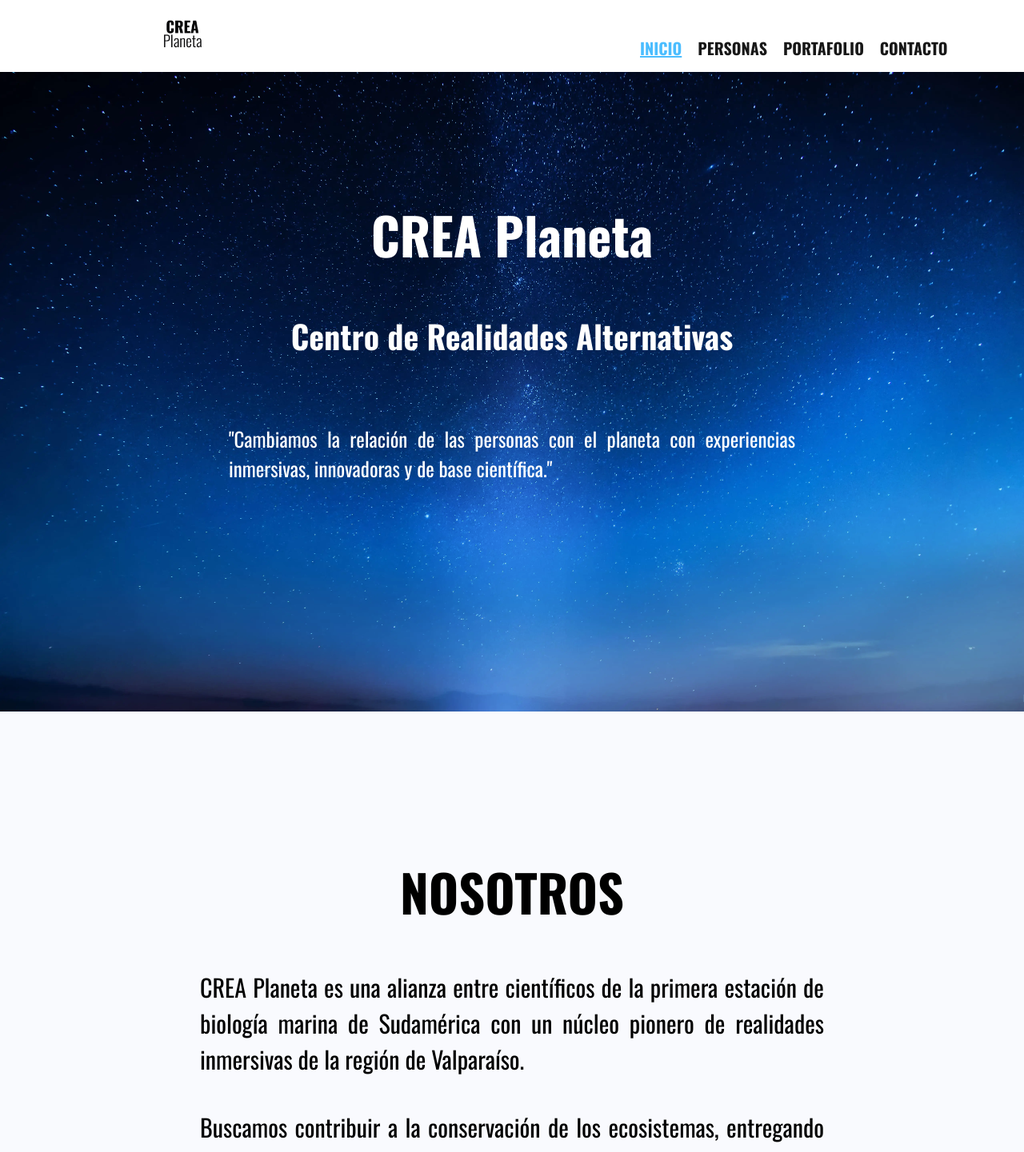
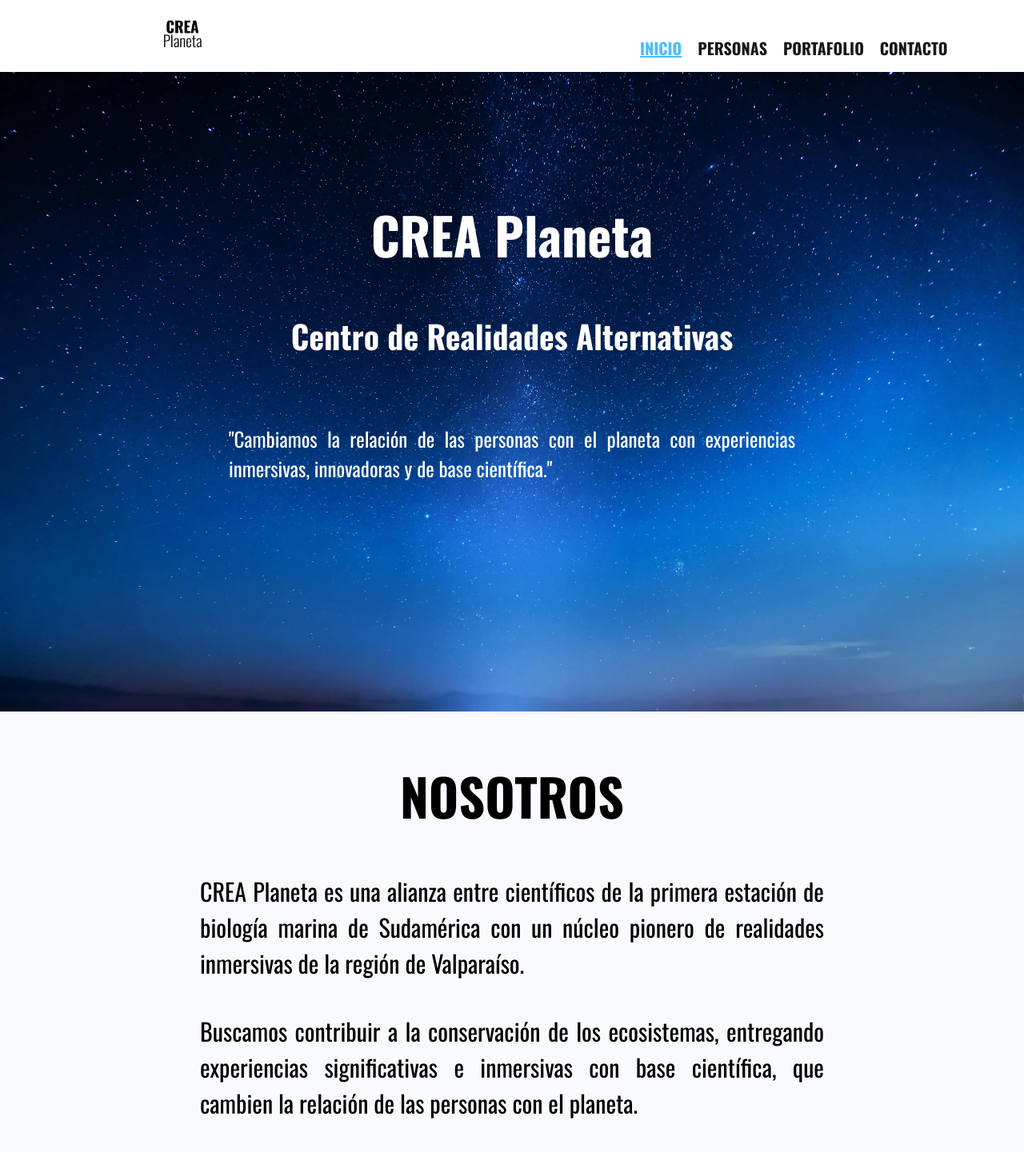
Before and after one commit to cassnova/crea-planeta, a React (Create React App) app: page / in a window 1280 px wide. Shown: the top 1441 px of the page at 80% size. Built offline with nearby package versions, Linux system fonts and the light colour scheme.

Commit message:
added some media queries to home page

```diff
--- a/src/pages/Inicio/Inicio.css
+++ b/src/pages/Inicio/Inicio.css
@@ -32,7 +32,7 @@
 
 .main-container {
   width: 100%;
-  height: 100vh;
+  height: 80vh;
   display: flex;
   flex-direction: column;
   justify-content: center;
@@ -71,7 +71,7 @@
 }
 
 .section-container__p {
-  margin: 50px 0px;
+  margin: 30px 0px;
 }
 .section-container__p p {
   font-size: 25px;
@@ -117,17 +117,24 @@
   .header-container__titles p {
     font-size: 25px;
   }
+
   .section-container h3 {
     padding-left: 50px;
   }
   .container-nuevas-realidades {
     height: 600px;
   }
+  .main-container {
+    height: 60vh;
+  }
 }
 
 /*         PC MEDIA QUERIES                    */
 
 @media (min-width: 1280px) {
+  .main-container {
+    height: 70vh;
+  }
   .main-container h3 {
     font-size: 4rem;
     text-align: center;
```
